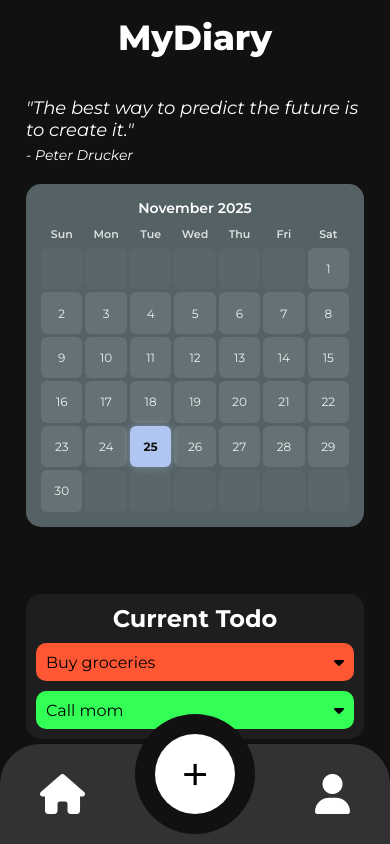
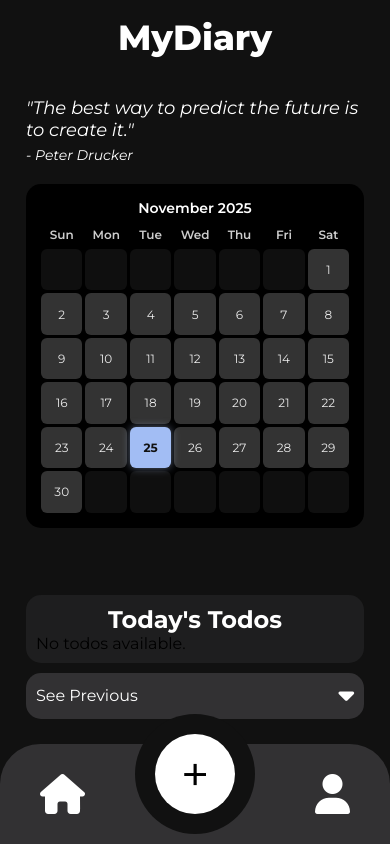
Before and after one commit to Harshit7048/Dairy, a React (Vite) app: page / in a window 390 px wide. Built offline with nearby package versions, Linux system fonts and the light colour scheme; grey boxes are pictures that could not be loaded; a web font is replaced by a local one.

Commit message:
todo updated

```diff
--- a/src/Assets/userBase.ts
+++ b/src/Assets/userBase.ts
@@ -8,13 +8,29 @@ const userBaseData: UserBase[] = [
         password: "password123",
         diaries: [
             {
-                id: "2023-11-25",
+                id: "2025-12-03",
                 date: "2023-11-25",
                 title: "My First Diary Entry",
                 content:
                     "Today was a great day! I went to the park and enjoyed the sunshine.",
                 main_img:
                     "https://artmarketmag.com/wp-content/uploads/2025/03/Cran-Montana-100-x-100-cm.jpg ",
+                todos: [
+                    {
+
+                        title: "Go for a walk",
+                        color: "#FFDDC1",
+                        status: "Completed",
+                        img: " https://artmarketmag.com/wp-content/uploads/2025/03/Cran-Montana-100-x-100-cm.jpg",
+                    },
+                    {
+
+                        title: "Read a book",
+                        color: "#C1E1FF",
+                        status: "in-progress",
+                        img: "https://artmarketmag.com/wp-content/uploads/2025/03/Cran-Montana-100-x-100-cm.jpg",
+                    },
+                ],
             },
             {
                 id: "2023-11-26",
@@ -25,22 +41,8 @@ const userBaseData: UserBase[] = [
                     "https://artmarketmag.com/wp-content/uploads/2025/03/Cran-Montana-100-x-100-cm.jpg",
             },
         ],
-        todos: [
-            {
-                date: "2023-11-27",
-                title: "Buy groceries",
-                color: "#FF5733",
-                status: "Completed",
-                img: "https://img.freepik.com/free-photo/closeup-shot-beautiful-butterfly-with-interesting-textures-orange-petaled-flower_181624-7640.jpg?semt=ais_hybrid&w=740&q=80"
-            },
-            {
-                date: "2023-11-28",
-                title: "Call mom",
-                color: "#33FF57",
-                status: "Completed",
-                img: "https://img.freepik.com/free-photo/closeup-shot-beautiful-butterfly-with-interesting-textures-orange-petaled-flower_181624-7640.jpg?semt=ais_hybrid&w=740&q=80"
-            },
-        ],
+
+
     },
 ];
 
--- a/src/Components/AddTodo.tsx
+++ b/src/Components/AddTodo.tsx
@@ -28,8 +28,8 @@ export default function AddTodo() {
         if (!userBaseContext.todos) {
             return
         }
-        userBaseContext.todos.push(newTodo);
-        console.log("Updated Todos:", userBaseContext.todos);
+        userBaseContext.diaries.todos.push(newTodo);
+        console.log("Updated Todos:", userBaseContext.diaries.todos);
 
 
 
--- a/src/Components/Todo.tsx
+++ b/src/Components/Todo.tsx
@@ -1,18 +1,36 @@
-import { useContext, useEffect, useRef, useState } from "react"
+import { useContext } from "react"
 import UserBaseContext from "../Context/UserBaseContext";
+import type { Todo } from "../Context/types";
+import DateContext from "../Context/DateContext";
 
 
 export default function Todo() {
     const userBaseContext = useContext(UserBaseContext);
-    const todos = userBaseContext?.todos || [];
-    // const todoStatusRef = useRef<HTMLDivElement>(null);
-    const [statusActive, setStatusActive] = useState(false);
+    const currentDate = useContext(DateContext);
 
-    useEffect(() => {
-        console.log("Todo Component Mounted");
-        console.log("User Base Context:", userBaseContext);
-    }, [userBaseContext]);
+    if (!userBaseContext || !currentDate) {
+        console.log("Something not found:", { userBaseContext: !!userBaseContext, currentDate });
+        return (
+            <div className="todo-dairy">
+                <h2>Today's Todos</h2>
+                <div>
+                    <p>No todos available.</p>
+                </div>
+            </div>
+        );
+    }
 
+    console.log("Current Date:", currentDate);
+    console.log("All Diaries:", userBaseContext.diaries.map(d => ({ id: d.id, date: d.date })));
+
+    // Try to find diary by id first, then by date as fallback
+    const diaryEntry = userBaseContext.diaries.find(diary =>
+        diary.id === currentDate || diary.date === currentDate
+    );
+
+    console.log("Found Diary Entry:", diaryEntry);
+
+    const todos = diaryEntry?.todos || [];
 
     const handleTodoStatus = (e: React.MouseEvent<HTMLLIElement, MouseEvent>, index: number) => {
         e.stopPropagation();
@@ -25,40 +43,34 @@ export default function Todo() {
             }
         }
     }
-
+    console.log("Todos for today:", todos);
 
     return (
         <div className="todo-dairy">
-            <h2>Current Todo</h2>
-
-
-
-
+            <h2>Today's Todos</h2>
             <div>
-
-                {todos.length === 0 ? <p>No todos available.</p> : todos.map((todo, index) => (
+                {todos.length === 0 ? (
+                    <p>No todos available.</p>
+                ) : (
+                    todos.map((todo: Todo, index: number) => (
                         <div key={index}>
                             <li className="main-todo" style={{ background: todo.color }} id={`todo-${index}`}
                                 onClick={(e) => handleTodoStatus(e, index)}>
                                 <span>{todo.title}</span>
-                            <span  ><i className="fa-solid fa-caret-down"></i></span>
-
+                                <span><i className="fa-solid fa-caret-down"></i></span>
                             </li>
-                        <div className={`todo-status `} id={`todo-status-${index}`} style={{ display: 'none' }}>
+                            <div className={`todo-status`} id={`todo-status-${index}`} style={{ display: 'none' }}>
                                 <div className="todo-final-status">
                                     {todo.status}
                                 </div>
                                 <div className="todo-img-box">
                                     <img src={todo.img} alt="" />
                                 </div>
-
                             </div>
                         </div>
-                ))}
-
+                    ))
+                )}
             </div>
-
         </div>
-
     )
 }
--- /dev/null
+++ b/src/Context/DateContext.tsx
@@ -0,0 +1,6 @@
+import React, { createContext } from "react";
+// import type { UserBase } from "./types";
+
+const DateContext = createContext<string | null>(null);
+
+export default DateContext;
--- /dev/null
+++ b/src/Context/DateContextProvider.tsx
@@ -0,0 +1,24 @@
+import React, { useState } from "react";
+import type { ReactNode } from "react";
+import DateContext from "./DateContext";
+
+interface Props {
+    children: ReactNode;
+}
+
+export default function DateContextProvider({ children }: Props) {
+    // Initialize once on mount
+    const [currentDate] = useState<string>(() => {
+        const d = new Date();
+        const year = d.getFullYear();
+        const month = (d.getMonth() + 1).toString().padStart(2, '0');
+        const day = d.getDate().toString().padStart(2, '0');
+        return `${year}-${month}-${day}`;
+    });
+
+    return (
+        <DateContext.Provider value={currentDate}>
+            {children}
+        </DateContext.Provider>
+    );
+}
--- a/src/index.css
+++ b/src/index.css
@@ -50,7 +50,7 @@
         color: white;
         font-size: 18px;
         margin-bottom: 10px;
-        background: rgb(84, 98, 101);
+        background: rgb(0, 0, 0);
         height: fit-content;
         border-radius: 15px;
         padding: 10px;
@@ -94,7 +94,7 @@
 
     .calendar-day-name {
         text-align: center;
-        font-size: 11px;
+        font-size: 12px;
         font-weight: 600;
         padding: 4px 0;
         color: rgba(255, 255, 255, 0.8);
@@ -110,7 +110,7 @@
         cursor: pointer;
         transition: background-color 0.2s ease;
         color: rgba(255, 255, 255, 0.9);
-        background-color: rgba(255, 255, 255, 0.1);
+        background-color: rgba(255, 255, 255, 0.2);
     }
 
     .calendar-day:hover {
@@ -127,7 +127,7 @@
     }
 
     .calendar-day-today {
-        background-color: rgb(176, 197, 239);
+        background-color: rgb(162, 189, 244);
         color: rgb(17, 17, 17);
         font-weight: 700;
         box-shadow: 0 0 8px rgba(176, 197, 239, 0.5);
```
Also changed, not shown: src/App.tsx (+5 -3 lines), src/Context/types.ts (+13 -10 lines). Lines whose indentation alone changed are shown as unchanged.
